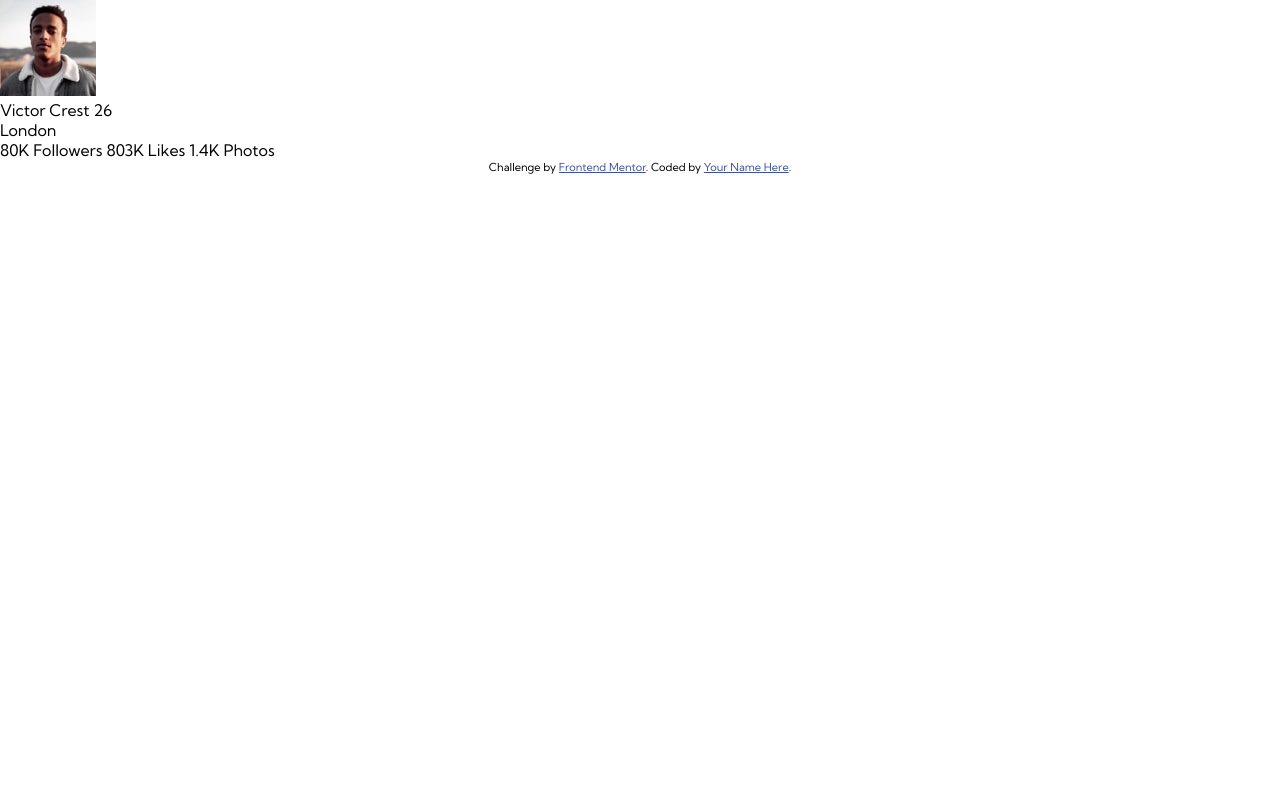
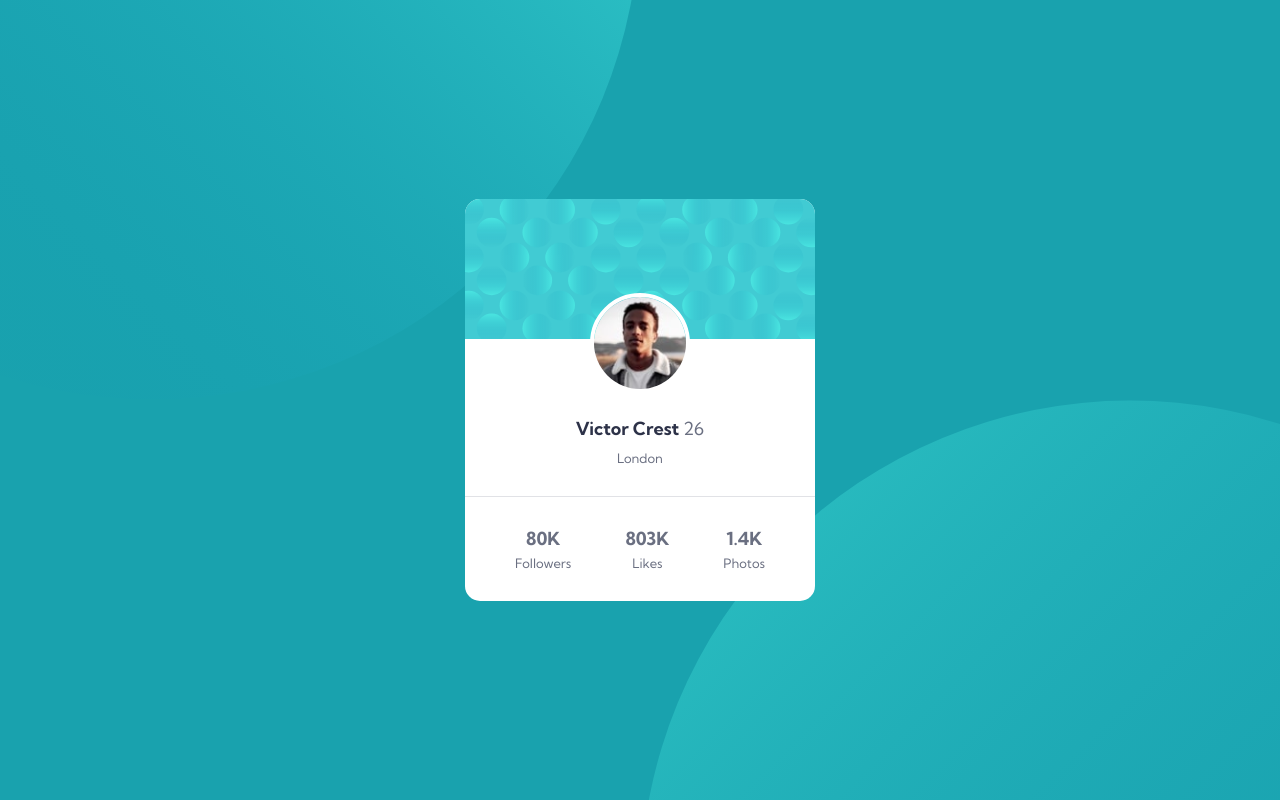
Before and after one commit to Lanerbop/fe-profile-card-component, a plain HTML site: page index.html in a window 1280 px wide. Drawn offline with Linux system fonts and the light colour scheme.

Commit message:
Add card

```diff
--- a/index.html
+++ b/index.html
@@ -3,7 +3,6 @@
   <head>
     <meta charset="UTF-8" />
     <meta name="viewport" content="width=device-width, initial-scale=1.0" />
-    <!-- displays site properly based on user's device -->
 
     <link
       rel="icon"
@@ -13,40 +12,36 @@
     />
     <link rel="stylesheet" href="styles.css" />
     <title>Frontend Mentor | Profile card component</title>
-
-    <style>
-      .attribution {
-        font-size: 11px;
-        text-align: center;
-      }
-      .attribution a {
-        color: hsl(228, 45%, 44%);
-      }
-    </style>
   </head>
 
   <body>
-    <div class="card">
-      <div class="card__section--profile">
-        <div class="card__img--wrapper">
+    <div class="card__container">
+      <div class="card">
+        <img src="./images/bg-pattern-card.svg" alt="" />
+        <div class="content">
           <img
-            class="card__img"
             src="./images/image-victor.jpg"
             alt="An image of Victor"
+            class="card__image"
           />
+          <h2>Victor Crest <span>26</span></h2>
+          <p>London</p>
+          <div class="stats">
+            <div>
+              <p class="num">80K</p>
+              <p>Followers</p>
+            </div>
+            <div>
+              <p class="num">803K</p>
+              <p>Likes</p>
+            </div>
+            <div>
+              <p class="num">1.4K</p>
+              <p>Photos</p>
+            </div>
+          </div>
         </div>
-        <div class="card__section--personal"><span class="dark-blue">Victor Crest</span> 26</div>
-        <div class="card__section--location">London</div>
       </div>
-      <div class="card__section--stats">
-        80K Followers 803K Likes 1.4K Photos
-      </div>
-    </div>
-    <div class="attribution">
-      Challenge by
-      <a href="https://www.frontendmentor.io?ref=challenge" target="_blank"
-        >Frontend Mentor</a
-      >. Coded by <a href="#">Your Name Here</a>.
     </div>
   </body>
 </html>
--- a/styles.css
+++ b/styles.css
@@ -9,5 +9,75 @@
 }
 
 body {
-    font-family: "Kumbh Sans", sans-serif
+    font-family: "Kumbh Sans", serif;
+    background-color: hsl(185, 75%, 39%);
+    display: flex;
+    /* Center vertically */
+    align-items: center;
+    /* Make sure body takes up entire page */
+    min-height: 100vh;
+    /* Background */
+    background-image:
+      url(images/bg-pattern-top.svg),
+      url(images/bg-pattern-bottom.svg);
+    background-repeat: no-repeat, no-repeat;
+    background-position:
+      right 50vw bottom 50vh,
+      left 50vw top 50vh;
 }
+
+.card__container {
+    /* center card */
+    margin: 0 auto;
+    text-align: center;
+}
+
+.card {
+    background-color: white;
+    max-width: 420px;
+    border-radius: 15px;
+    overflow: hidden;
+    margin: 1rem;
+}
+
+.card__image {
+    /* Make image a circle */
+    border-radius: 50%;
+    border: 4px white solid;
+    width: 100px;
+    height: 100px;
+    margin-top: -50px;
+    margin-bottom: 20px;
+}
+
+.content h2 {
+    color: hsl(229, 23%, 23%);
+    font-size: 18px;
+    font-weight: 700;
+    margin-bottom: 10px;
+}
+
+.content h2 span {
+    color: hsl(227, 10%, 46%);
+    font-weight: 400;
+}
+
+.content p {
+    color: hsl(227, 10%, 46%);
+    font-size: 13px;
+}
+
+.stats {
+    display: flex;
+    justify-content: space-between;
+    border-top: 1px solid hsla(227, 10%, 46%, 0.2);
+    padding: 30px 50px;
+    margin-top: 30px;
+}
+
+.stats p.num {
+    font-size: 18px;
+    color: hsl(227, 10%, 46%);
+    font-weight: 700;
+    margin-bottom: 5px;
+}
```
